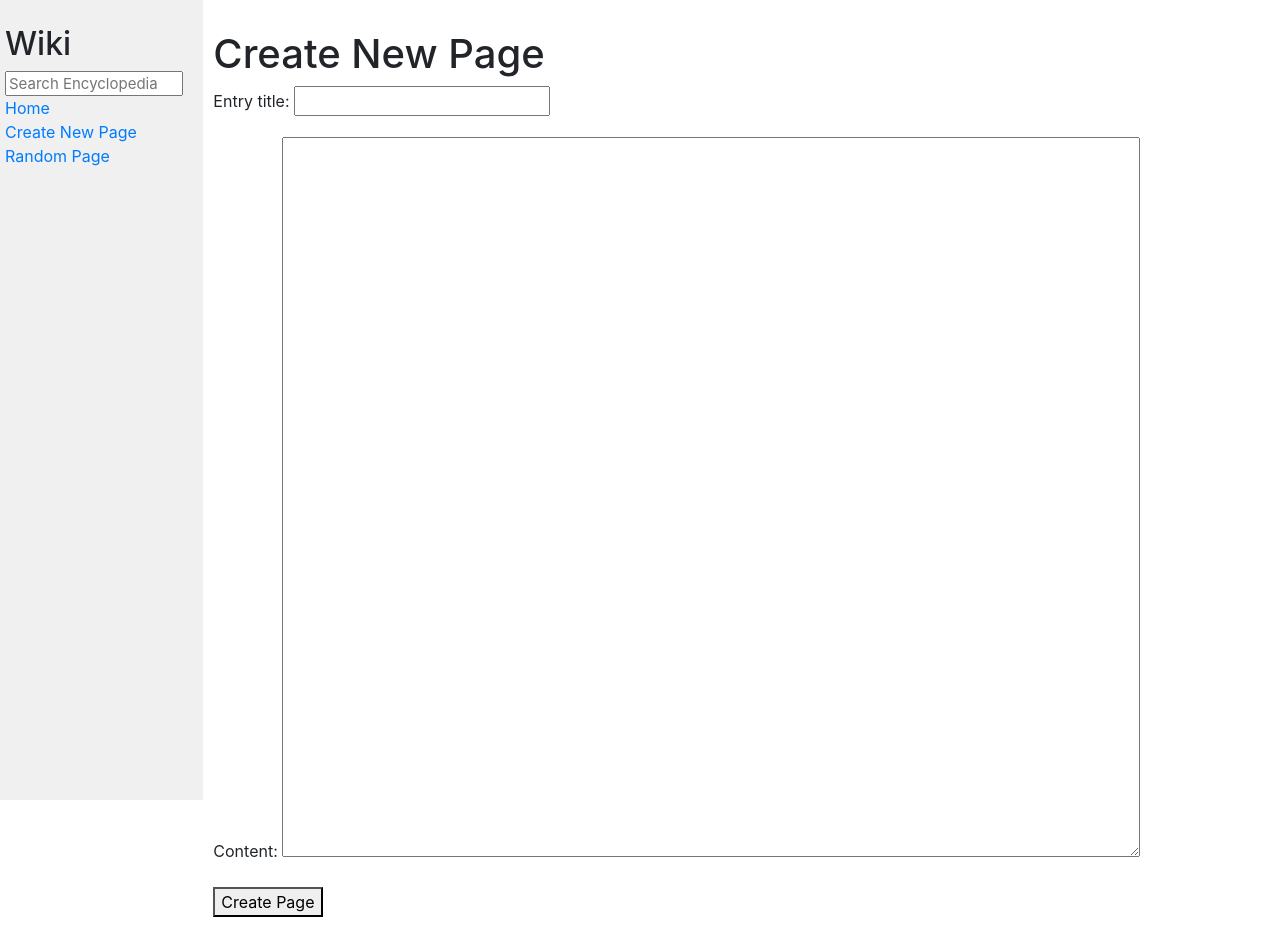
After one commit to esteban-gasan/wiki, a Django app: page /new/ in a window 1280 px wide. The commit adds this page. Run offline with Django 3.2, Linux system fonts and the light colour scheme; some libraries are stand-ins or nearby versions.

Commit message:
Add create new page feature

```diff
--- a/encyclopedia/templates/encyclopedia/layout.html
+++ b/encyclopedia/templates/encyclopedia/layout.html
@@ -19,7 +19,7 @@
                     <a href="{% url 'index' %}">Home</a>
                 </div>
                 <div>
-                    Create New Page
+                    <a href="{% url 'new' %}">Create New Page</a>
                 </div>
                 <div>
                     <a  href="{% url 'random' %}">Random Page</a>
--- /dev/null
+++ b/encyclopedia/templates/encyclopedia/new.html
@@ -0,0 +1,16 @@
+{% extends "encyclopedia/layout.html" %}
+
+{% block title %}
+    Create New Page
+{% endblock %}
+
+{% block body %}
+    <h1>Create New Page</h1>
+
+    <form action="" method="POST">
+        {% csrf_token %}
+        {{ form.as_p }}
+        <button type="submit">Create Page</button>
+    </form>
+
+{% endblock %}
--- a/encyclopedia/urls.py
+++ b/encyclopedia/urls.py
@@ -6,6 +6,7 @@ urlpatterns = [
     path("", views.index, name="index"),
     path("wiki/", views.index, name="wiki"),
     path("wiki/<str:title>", views.entry_page, name="entry"),
-    path("random/", views.random, name="random"),
-    path("search/", views.search, name="search")
+    path("search/", views.search, name="search"),
+    path("new/", views.new, name="new"),
+    path("random/", views.random, name="random")
 ]
--- a/encyclopedia/views.py
+++ b/encyclopedia/views.py
@@ -1,3 +1,5 @@
+from django import forms
+from django.core.exceptions import ValidationError
 from django.http import Http404
 from django.shortcuts import redirect, render
 
@@ -6,10 +8,22 @@ from random import choice
 from . import util
 
 
+class CreateEntryForm(forms.Form):
+    entry_title = forms.CharField(label="Entry title", max_length=255)
+    entry_content = forms.CharField(label="Content", widget=forms.Textarea)
+
+    def clean_entry_title(self):
+        data = self.cleaned_data["entry_title"]
+        if util.get_entry(data):
+            raise ValidationError(f"Error: '{data}' already exists")
+
+        return data
+
 def index(request):
     return render(request, "encyclopedia/index.html", {
         "entries": util.list_entries()
     })
+
 
 def entry_page(request, title):
     entry =  util.get_entry(title)
@@ -21,9 +35,6 @@ def entry_page(request, title):
 
     raise Http404("Page not found")
 
-def random(request):
-    page = choice(util.list_entries())
-    return redirect("entry", title=page)
 
 def search(request):
     if request.method == "GET":
@@ -48,3 +59,27 @@ def search(request):
 
         else:
             return render(request, "encyclopedia/search.html")
+
+
+def new(request):
+    if request.method == "POST":
+        form = CreateEntryForm(request.POST)
+        if form.is_valid():
+            title = form.cleaned_data["entry_title"]
+            if not util.get_entry(title):
+                content = f"# {title}\n\n{form.cleaned_data['entry_content']}"
+                util.save_entry(title, content)
+                return redirect("entry", title=title)
+        else:
+            return render(request, "encyclopedia/new.html", {
+                "form": form
+            })
+
+    return render(request, "encyclopedia/new.html", {
+        "form": CreateEntryForm()
+    })
+
+
+def random(request):
+    page = choice(util.list_entries())
+    return redirect("entry", title=page)
```
Also changed, not shown: entries/GitHub.md (added, +3 -0 lines).
